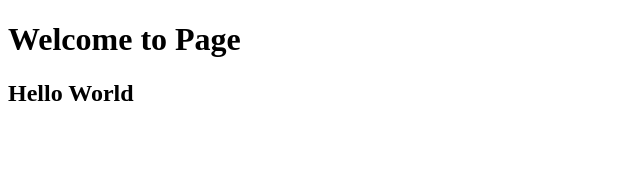
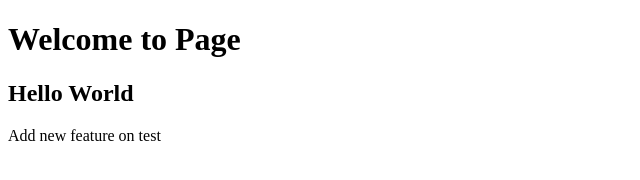
Before and after one commit to mabdulrokhim/web, a plain HTML site: page index.html in a window 1280 px wide. Shown: the whole page, without its empty margins (0-640 px from the left). Drawn offline with Linux system fonts and the light colour scheme.

Commit message:
Add new feature

```diff
--- a/index.html
+++ b/index.html
@@ -9,5 +9,7 @@
   <body>
     <h1>Welcome to Page</h1>
     <h2>Hello World</h2>
+
+    <p>Add new feature on test</p>
   </body>
 </html>
```
